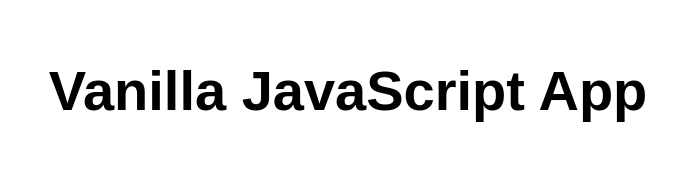
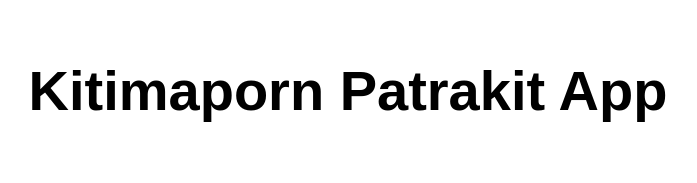
Before and after one commit to Kitimapornkku/vogeldkp2, a website: page src/index.html in a window 1280 px wide. Shown: the whole page, without its empty margins (292-989 px from the left). Drawn offline with Linux system fonts and the light colour scheme.

Commit message:
Update index.html

```diff
--- a/src/index.html
+++ b/src/index.html
@@ -10,7 +10,7 @@
 
 <body>
   <main>
-    <h1>Vanilla JavaScript App</h1>
+    <h1>Kitimaporn Patrakit App</h1>
   </main>
 </body>
 
```
